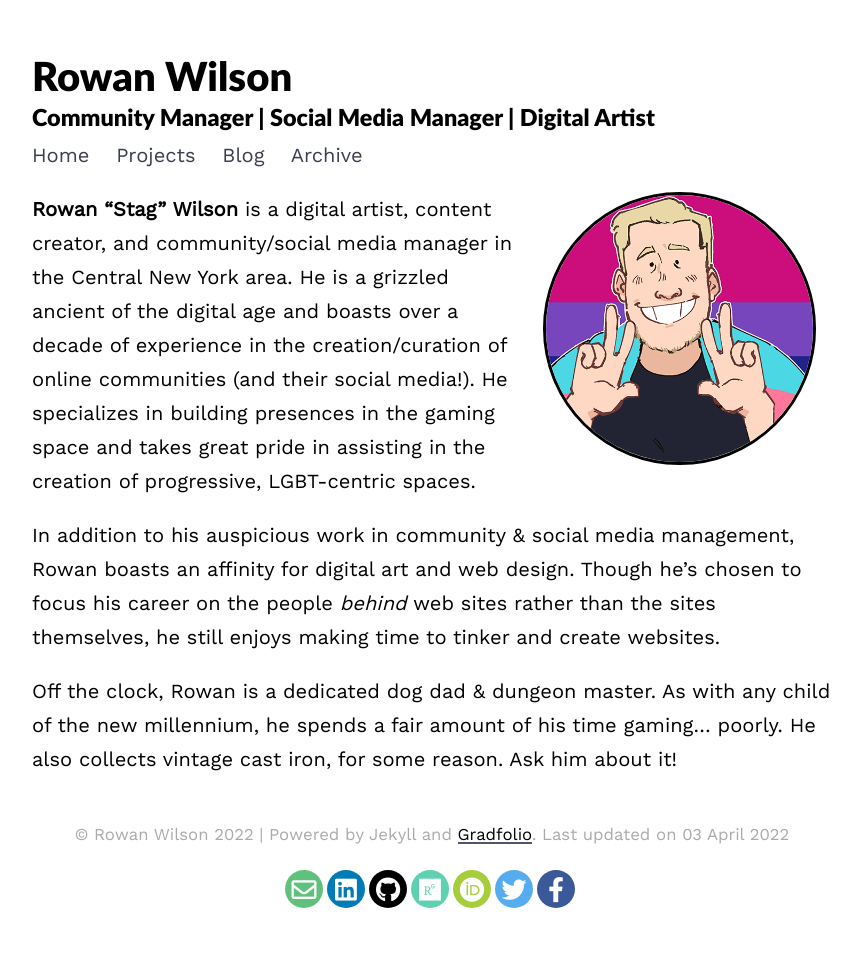
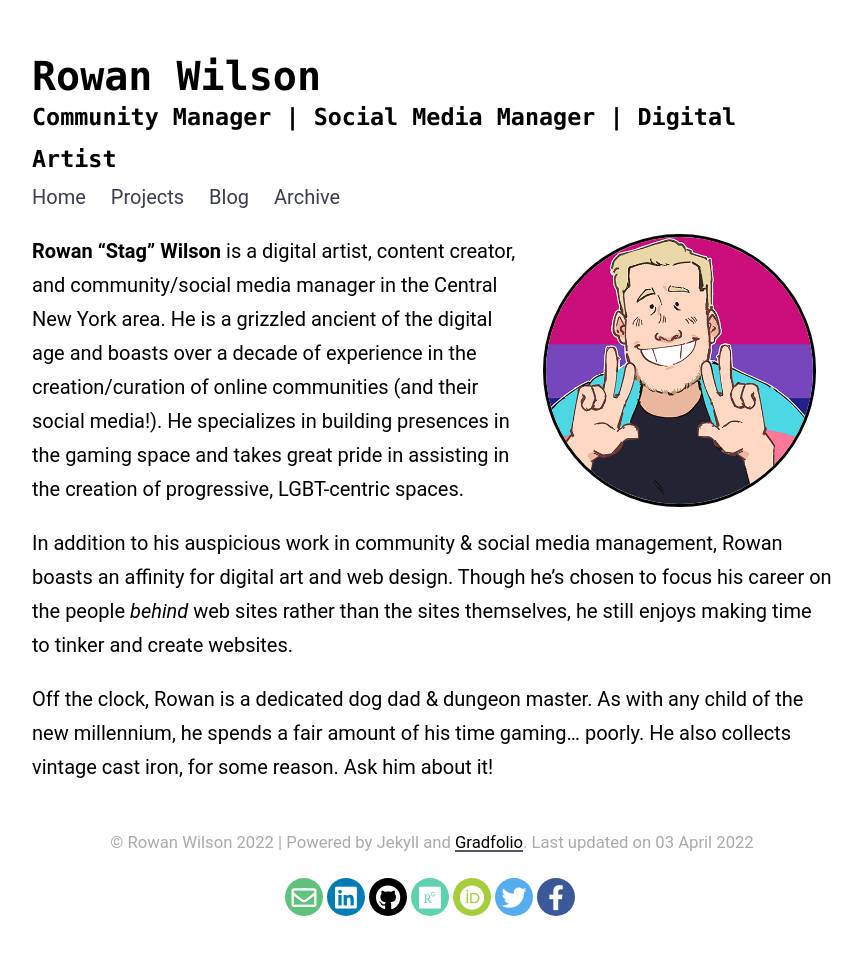
Before and after one commit to stagrunner/rowanjwilson, a Jekyll site: the page built from index.md, in a window 1280 px wide. Shown: the whole page, without its empty margins (208-1070 px from the left). Built offline with Jekyll 4.4.1, drawn with Linux system fonts in a browser that asks for light colours; nearby versions of some CDN libraries.

Commit message:
scss updates

```diff
--- a/assets/css/_sass/style.scss
+++ b/assets/css/_sass/style.scss
@@ -21,7 +21,7 @@ body {
 }
 
 h1,h2,h3,h4,h5,h6 {
-  font-family: "Lato", "Helvetica Neue", Helvetica, sans-serif;
+  font-family: "Roboto Mono", "Lucida Console", sans-serif;
   font-weight: bold;
   line-height: 1.8;
   margin: 0;
--- a/assets/css/_sass/variables.scss
+++ b/assets/css/_sass/variables.scss
@@ -1,4 +1,4 @@
-$base-font-family: 'Work Sans', sans-serif;
+$base-font-family: 'Roboto', sans-serif;
 $base-font-size:   20px;
 $base-font-weight: 400;
 $small-font-size:  $base-font-size * 0.875;
```
